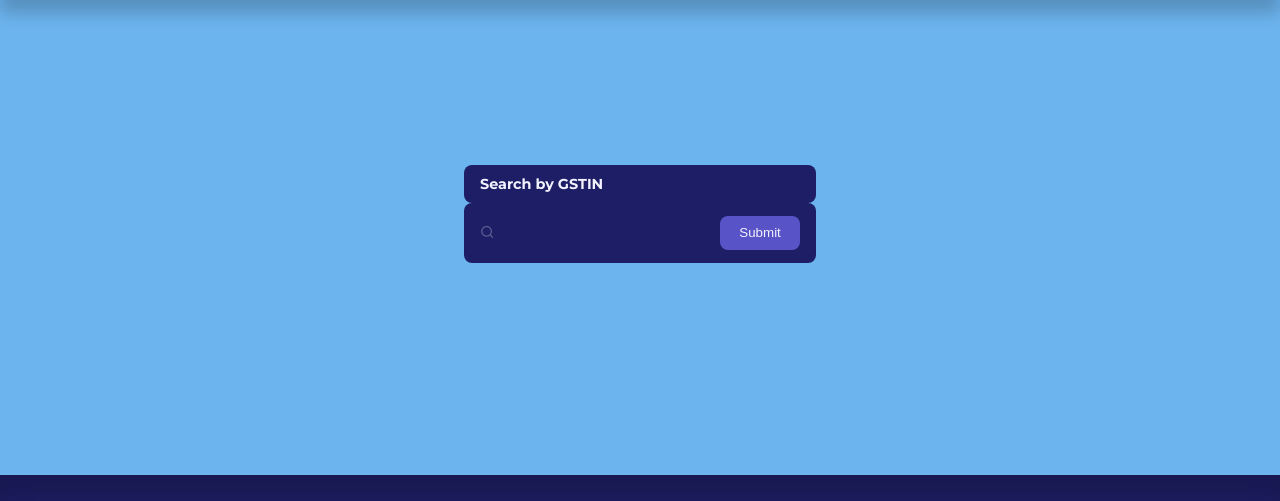
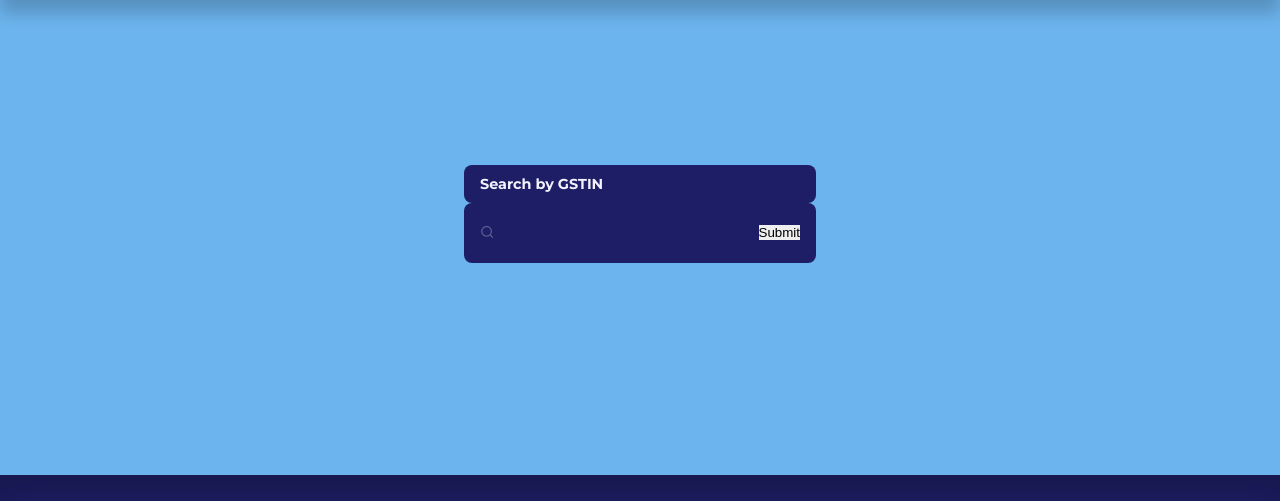
Before and after one commit to Divyashree-2001/my-static-web-app, a website: page src/search.html in a window 1280 px wide. Shown: the part 75-576 px from the top of the page. Drawn offline with nearby package versions, Linux system fonts and the light colour scheme.

Commit message:
Update search.html

```diff
--- a/src/search.html
+++ b/src/search.html
@@ -503,7 +503,7 @@ tbody tr:last-of-type {
             <div class="container search__bar-container">
                 <i class="uil uil-search"></i>
                 <input type="text" id="gstin" name="gstin">
-                <button id="get" class="btn" onclick="get()">Submit</button>
+                <button id="get" onclick="get()">Submit</button>
         </div>
     </section>
 <!--------------------------END OF search----------------------->
```
